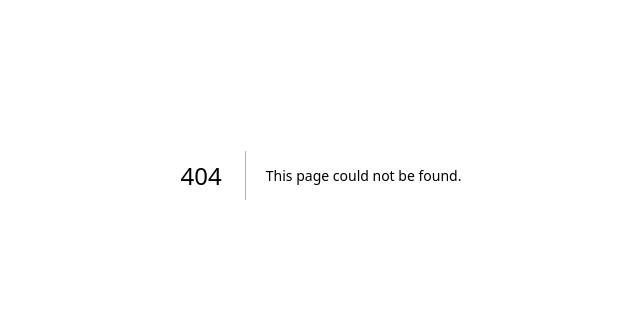
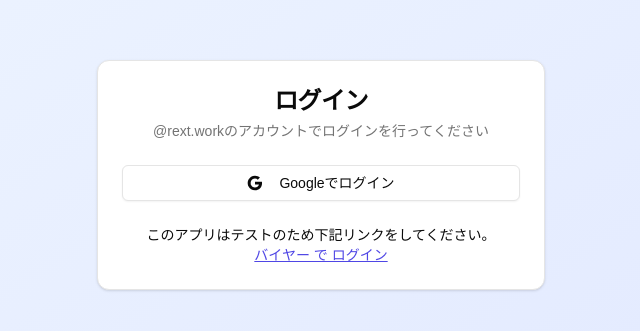
Before and after one commit to TadanobuTokiwa/appraisal-app, a Next.js app: page /login in a window 1280 px wide. Before the commit this address had no page. Shown: the part 225-556 px from the top of the page, without its empty margins (319-959 px from the left). Built offline with nearby package versions, Linux system fonts and the light colour scheme.

Commit message:
loginページの作成

```diff
--- /dev/null
+++ b/src/app/login/page.tsx
@@ -0,0 +1,101 @@
+'use client'
+
+import { useRouter } from 'next/navigation'
+import Link from 'next/link'
+import { Card, CardContent, CardDescription, CardFooter, CardHeader, CardTitle } from "@/components/ui/card"
+import { Button } from "@/components/ui/button"
+
+export default function LoginPage() {
+
+    const router = useRouter()
+
+    const handleGoogleLogin = async () => {
+        const { error } = await supabase.auth.signInWithOAuth({
+            provider: 'google',
+        });
+
+        if (error) {
+            console.error('OAuth Error:', error.message);
+            return;
+        }
+
+        // セッションが返ってきた場合に続行
+        const session = await supabase.auth.getSession();
+        const user = session?.data.session?.user;
+
+        if (!user) {
+            window.alert('ログインに失敗しました。');
+            return;
+        }
+
+        const emailDomain = user.email?.split('@')[1];
+        if (emailDomain !== 'rext.work') {
+            window.alert('@rext.work以外のメールアドレスはログインできません。');
+            await supabase.auth.signOut();
+            return;
+        }
+
+        const { data: userData, error: fetchError } = await supabase
+            .from('user')
+            .select('id, usertype')
+            .eq('id', user.id)
+            .single();
+
+        if (fetchError || !userData) {
+            router.push('/select-usertype');
+            return;
+        }
+
+        if (userData.usertype === 'buyer') {
+            router.push('/buyer/Home');
+        } else if (userData.usertype === 'respondent') {
+            router.push('/respondent/Home');
+        } else {
+            window.alert('無効なユーザータイプです。');
+        }
+    };
+
+    return (
+        <div className="min-h-screen bg-gradient-to-br from-blue-50 to-indigo-100 flex items-center justify-center py-12 px-4 sm:px-6 lg:px-8">
+        <Card className="w-full max-w-md">
+            <CardHeader className="space-y-1">
+            <CardTitle className="text-2xl font-bold text-center">ログイン</CardTitle>
+            <CardDescription className="text-center">
+                @rext.workのアカウントでログインを行ってください
+            </CardDescription>
+            </CardHeader>
+            <CardContent>
+                <Button variant="outline" type="button" onClick={() => handleGoogleLogin()} className='w-full'>
+                    <svg className="w-5 h-5 mr-2" viewBox="0 0 24 24">
+                        <path
+                            fill="currentColor"
+                            d="M22.56 12.25c0-.78-.07-1.53-.2-2.25H12v4.26h5.92c-.26 1.37-1.04 2.53-2.21 3.31v2.77h3.57c2.08-1.92 3.28-4.74 3.28-8.09z"
+                        />
+                        <path
+                            fill="currentColor"
+                            d="M12 23c2.97 0 5.46-.98 7.28-2.66l-3.57-2.77c-.98.66-2.23 1.06-3.71 1.06-2.86 0-5.29-1.93-6.16-4.53H2.18v2.84C3.99 20.53 7.7 23 12 23z"
+                        />
+                        <path
+                            fill="currentColor"
+                            d="M5.84 14.09c-.22-.66-.35-1.36-.35-2.09s.13-1.43.35-2.09V7.07H2.18C1.43 8.55 1 10.22 1 12s.43 3.45 1.18 4.93l2.85-2.22.81-.62z"
+                        />
+                        <path
+                            fill="currentColor"
+                            d="M12 5.38c1.62 0 3.06.56 4.21 1.64l3.15-3.15C17.45 2.09 14.97 1 12 1 7.7 1 3.99 3.47 2.18 7.07l3.66 2.84c.87-2.6 3.3-4.53 6.16-4.53z"
+                        />
+                    </svg>
+                    Googleでログイン
+                </Button>
+            </CardContent>
+            <CardFooter className="flex flex-col space-y-4">
+            <div className="text-center text-sm">
+                <p>このアプリはテストのため下記リンクをしてください。</p>
+                <Link href="/buyer/Home" className="underline text-indigo-600 hover:text-indigo-800">
+                    バイヤー で ログイン
+                </Link>
+            </div>
+            </CardFooter>
+        </Card>
+        </div>
+    )
+}
--- a/src/app/page.tsx
+++ /dev/null
@@ -1,107 +0,0 @@
-'use client'
-
-import { useState } from 'react'
-import { useRouter } from 'next/navigation'
-import Link from 'next/link'
-import { Card, CardContent, CardDescription, CardFooter, CardHeader, CardTitle } from "@/components/ui/card"
-import { Input } from "@/components/ui/input"
-import { Button } from "@/components/ui/button"
-import { Label } from "@/components/ui/label"
-
-export default function LoginPage() {
-    const [isLoading, setIsLoading] = useState<boolean>(false)
-    const [error, setError] = useState<string | null>(null)
-    const router = useRouter()
-
-    async function onSubmit(event: React.SyntheticEvent) {
-        event.preventDefault()
-        setIsLoading(true)
-        setError(null)
-
-        const target = event.target as typeof event.target & {
-        email: { value: string }
-        password: { value: string }
-        }
-
-        const email = target.email.value
-        const password = target.password.value
-
-        // Here you would typically make an API call to authenticate the user
-        // For demonstration, we'll use a timeout to simulate an API call
-        setTimeout(() => {
-            if (email === 'user@example.com' && password === 'password') {
-                // Successful login
-                router.push('/buyer/Home')
-            } else {
-                setError('Invalid email or password')
-                setIsLoading(false)
-            }
-        }, 1000)
-    }
-
-    return (
-        <div className="min-h-screen bg-gradient-to-br from-blue-50 to-indigo-100 flex items-center justify-center py-12 px-4 sm:px-6 lg:px-8">
-        <Card className="w-full max-w-md">
-            <CardHeader className="space-y-1">
-            <CardTitle className="text-2xl font-bold text-center">ログイン</CardTitle>
-            <CardDescription className="text-center">
-                アカウントにログインしてください
-            </CardDescription>
-            </CardHeader>
-            <CardContent>
-            <form onSubmit={onSubmit}>
-                <div className="grid gap-4">
-                <div className="grid gap-2">
-                    <Label htmlFor="email">メールアドレス</Label>
-                    <Input
-                    id="email"
-                    type="email"
-                    placeholder="name@example.com"
-                    autoCapitalize="none"
-                    autoComplete="email"
-                    autoCorrect="off"
-                    disabled={isLoading}
-                    />
-                </div>
-                <div className="grid gap-2">
-                    <Label htmlFor="password">パスワード</Label>
-                    <Input
-                    id="password"
-                    type="password"
-                    placeholder="••••••••"
-                    autoCapitalize="none"
-                    autoComplete="current-password"
-                    disabled={isLoading}
-                    />
-                </div>
-                </div>
-            </form>
-            {error && (
-                <p className="text-sm text-red-500 mt-2">{error}</p>
-            )}
-            </CardContent>
-            <CardFooter className="flex flex-col space-y-4">
-            <div className="relative">
-                <div className="absolute inset-0 flex items-center">
-                <span className="w-full border-t" />
-                </div>
-                <div className="relative flex justify-center text-xs uppercase">
-                <span className="bg-background px-2 text-muted-foreground">
-                    または
-                </span>
-                </div>
-            </div>
-            <Button variant="outline" type="button" disabled={isLoading}>
-                Googleでログイン
-            </Button>
-            <div className="text-center text-sm">
-                <p>このアプリはテストのため下記リンクをしてください。</p>
-                <Link href="/buyer/Home" className="underline text-indigo-600 hover:text-indigo-800">
-                    バイヤー で ログイン
-                </Link>
-            </div>
-            </CardFooter>
-        </Card>
-        </div>
-    )
-}
```
